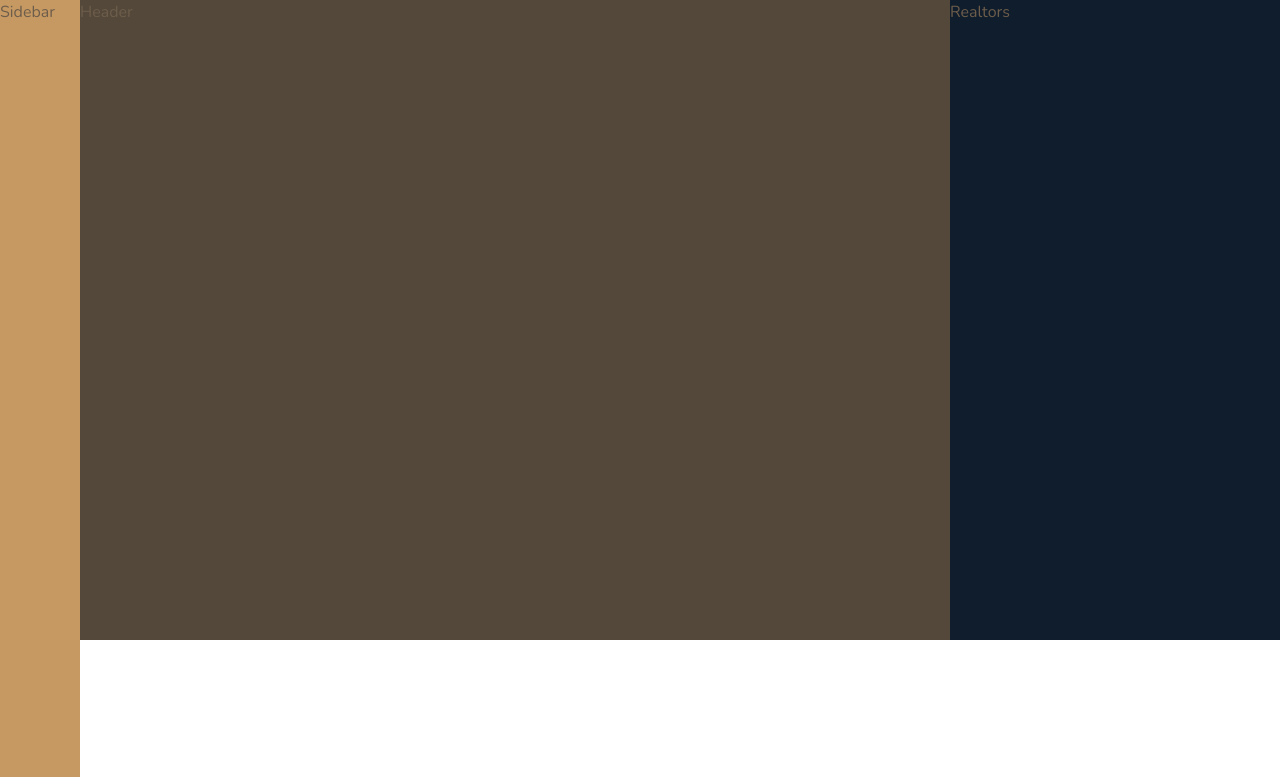
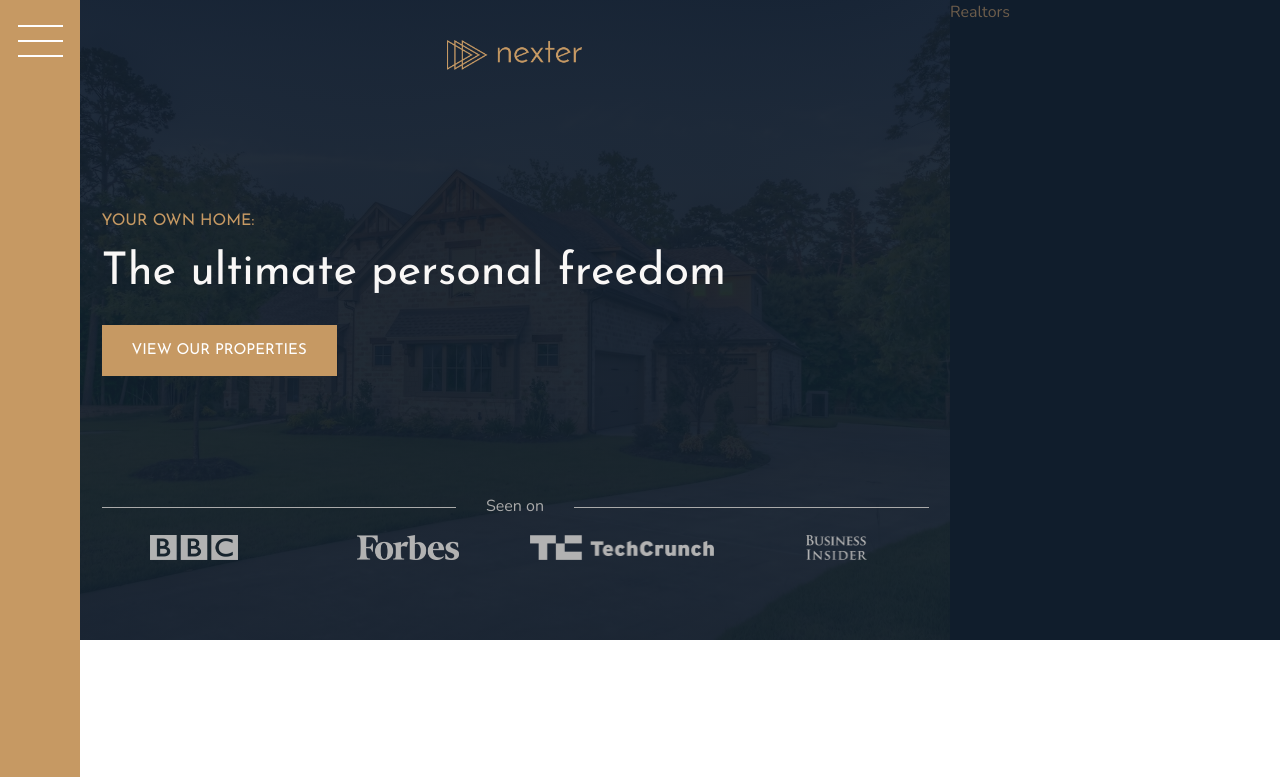
Before and after one commit to hosaruzu/nexter, a website: page index.html in a window 1280 px wide. Shown: the top 777 px of the page. Drawn offline with nearby package versions, Linux system fonts and the light colour scheme.

Commit message:
feat: add sidebar navigation, add header

```diff
--- a/index.html
+++ b/index.html
@@ -15,8 +15,22 @@
     <title>nexter &mdash; your home, your freedom</title>
   </head>
   <body class="container">
-    <div class="sidebar">Sidebar</div>
-    <header class="header">Header</header>
+    <div class="sidebar">
+      <button class="nav-btn"></button>
+    </div>
+    <header class="header">
+      <img src="img/logo.png" alt="Nexter logo" class="header__logo" />
+      <h3 class="heading-3">Your own home:</h3>
+      <h1 class="heading-1">The ultimate personal freedom</h1>
+      <button class="btn header__btn">View our properties</button>
+      <div class="header__seen">Seen on</div>
+      <div class="header__seen-logos">
+        <img src="img/logo-bbc.png" alt="Logo 1" />
+        <img src="img/logo-forbes.png" alt="Logo 2" />
+        <img src="img/logo-techcrunch.png" alt="Logo 3" />
+        <img src="img/logo-bi.png" alt="Logo 4" />
+      </div>
+    </header>
     <div class="realtors">Realtors</div>
     <section class="features">
       <div class="feature">
@@ -329,6 +343,28 @@
         <img src="img/gal-14.jpeg" alt="Gallery image" class="gallery__img" />
       </figure>
     </section>
-    <footer class="footer">Footer</footer>
+    <footer class="footer">
+      <ul class="nav">
+        <li class="nav__item">
+          <a href="#" class="nav__link">Find your dream home</a>
+        </li>
+        <li class="nav__item">
+          <a href="#" class="nav__link">Request proposal</a>
+        </li>
+        <li class="nav__item">
+          <a href="#" class="nav__link">Download home planner</a>
+        </li>
+        <li class="nav__item">
+          <a href="#" class="nav__link">Contact us</a>
+        </li>
+        <li class="nav__item">
+          <a href="#" class="nav__link">Submit your property</a>
+        </li>
+        <li class="nav__item">
+          <a href="#" class="nav__link">Come work with us</a>
+        </li>
+      </ul>
+      <p class="copyright">&copy; Copyright 2022 by Artem Tebenkov.</p>
+    </footer>
   </body>
 </html>
--- a/sass/_footer.scss
+++ b/sass/_footer.scss
@@ -1,4 +1,41 @@
 .footer {
   grid-column: full-start / full-end;
+  padding: 8rem;
   background-color: $color-secondary;
 }
+
+.nav {
+  display: grid;
+  grid-template-columns: repeat(auto-fit, minmax(15rem, 1fr));
+  gap: 2rem;
+  align-items: center;
+  list-style: none;
+
+  &__link {
+    &:link,
+    &:visited {
+      display: block;
+      padding: 1.5rem;
+      color: #fff;
+      font-size: 1.4rem;
+      font-family: $font-display;
+      text-align: center;
+      text-transform: uppercase;
+      text-decoration: none;
+      transition: background-color 0.2s, transform 0.2s;
+    }
+
+    &:hover,
+    &:active {
+      background-color: rgba(#fff, 0.05);
+      transform: translateY(-3px);
+    }
+  }
+}
+
+.copyright {
+  margin-top: 6rem;
+  color: $color-grey-light-2;
+  font-size: 1.4rem;
+  text-align: center;
+}
--- a/sass/_header.scss
+++ b/sass/_header.scss
@@ -1,4 +1,53 @@
 .header {
+  display: grid;
   grid-column: full-start / col-end 6;
+  grid-template-rows: 1fr min-content 6rem 1fr;
+  grid-template-columns: max-content;
+  gap: 1.5rem;
+  justify-content: center;
+  padding: 4rem 8rem 8rem;
   background-color: $color-grey-dark-1;
+  background-image: linear-gradient(rgba($color-secondary, 0.93), rgba($color-secondary, 0.93)),
+    url('../img/hero.jpeg');
+  background-position: center;
+  background-size: cover;
+
+  &__logo {
+    justify-self: center;
+    height: 3rem;
+  }
+
+  &__btn {
+    align-self: start;
+    justify-self: start;
+  }
+
+  &__seen {
+    display: grid;
+    grid-template-columns: 1fr max-content 1fr;
+    align-items: center;
+    color: $color-grey-light-2;
+    font-size: 1.6rem;
+    column-gap: 3rem;
+
+    &::before,
+    &::after {
+      display: block;
+      height: 1px;
+      background-color: currentcolor;
+      content: '';
+    }
+  }
+
+  &__seen-logos {
+    display: grid;
+    grid-template-columns: repeat(4, 1fr);
+    gap: 3rem;
+    justify-items: center;
+
+    img {
+      height: 2.5rem;
+      filter: brightness(70%);
+    }
+  }
 }
--- a/sass/_sidebar.scss
+++ b/sass/_sidebar.scss
@@ -1,5 +1,32 @@
 .sidebar {
+  display: flex;
   grid-row: 1 / -1;
   grid-column: sidebar-start / sidebar-end;
+  justify-content: center;
   background-color: $color-primary;
 }
+
+.nav-btn {
+  width: 4.5rem;
+  height: 2px;
+  margin-top: 4rem;
+  background-color: #fff;
+  border: none;
+
+  &::before,
+  &::after {
+    display: block;
+    width: 4.5rem;
+    height: 2px;
+    background-color: #fff;
+    content: '';
+  }
+
+  &::before {
+    transform: translateY(-1.5rem);
+  }
+
+  &::after {
+    transform: translateY(1.3rem);
+  }
+}
--- a/sass/_typography.scss
+++ b/sass/_typography.scss
@@ -5,6 +5,10 @@
 
 .heading-1 {
   @extend %heading;
+
+  color: $color-grey-light-1;
+  font-size: 4.5rem;
+  line-height: 1;
 }
 
 .heading-2 {
```
Also changed, not shown: css/main.css, 1 other file.
